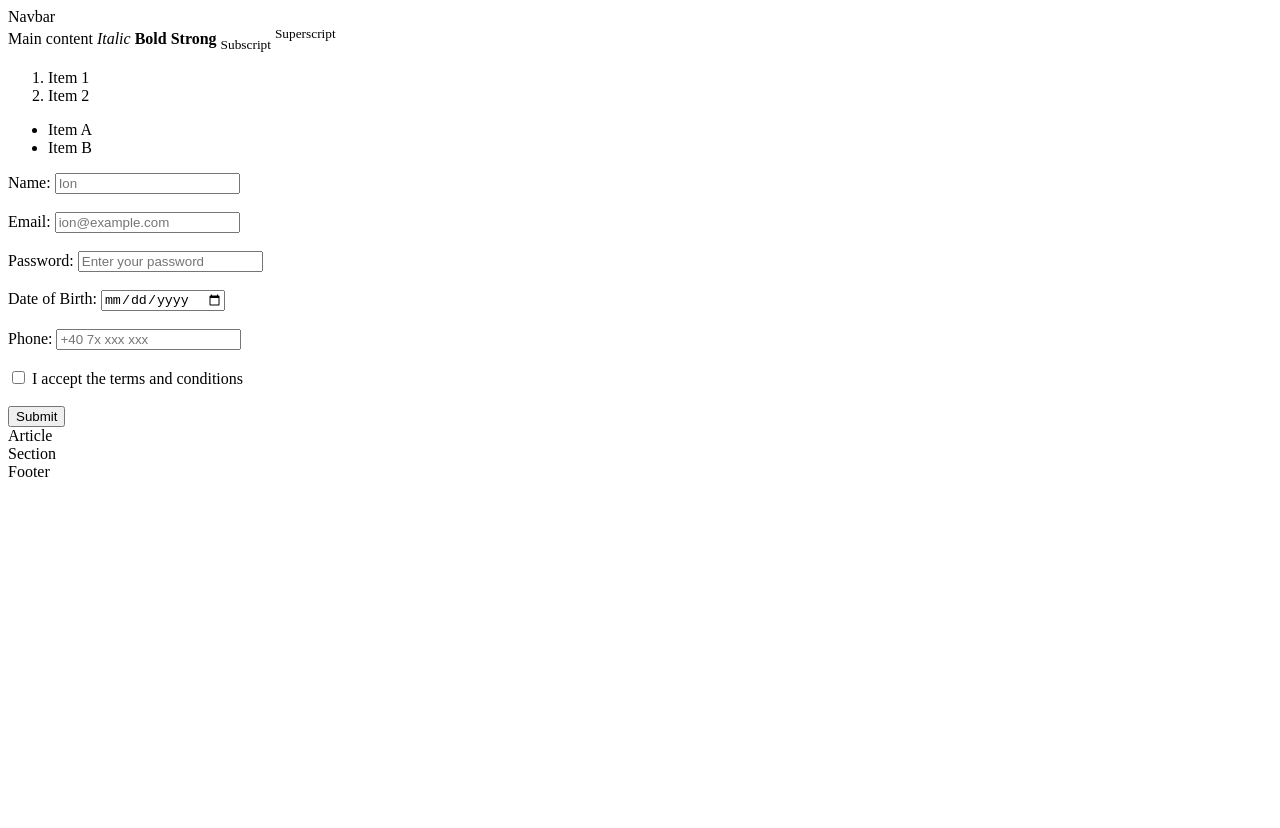
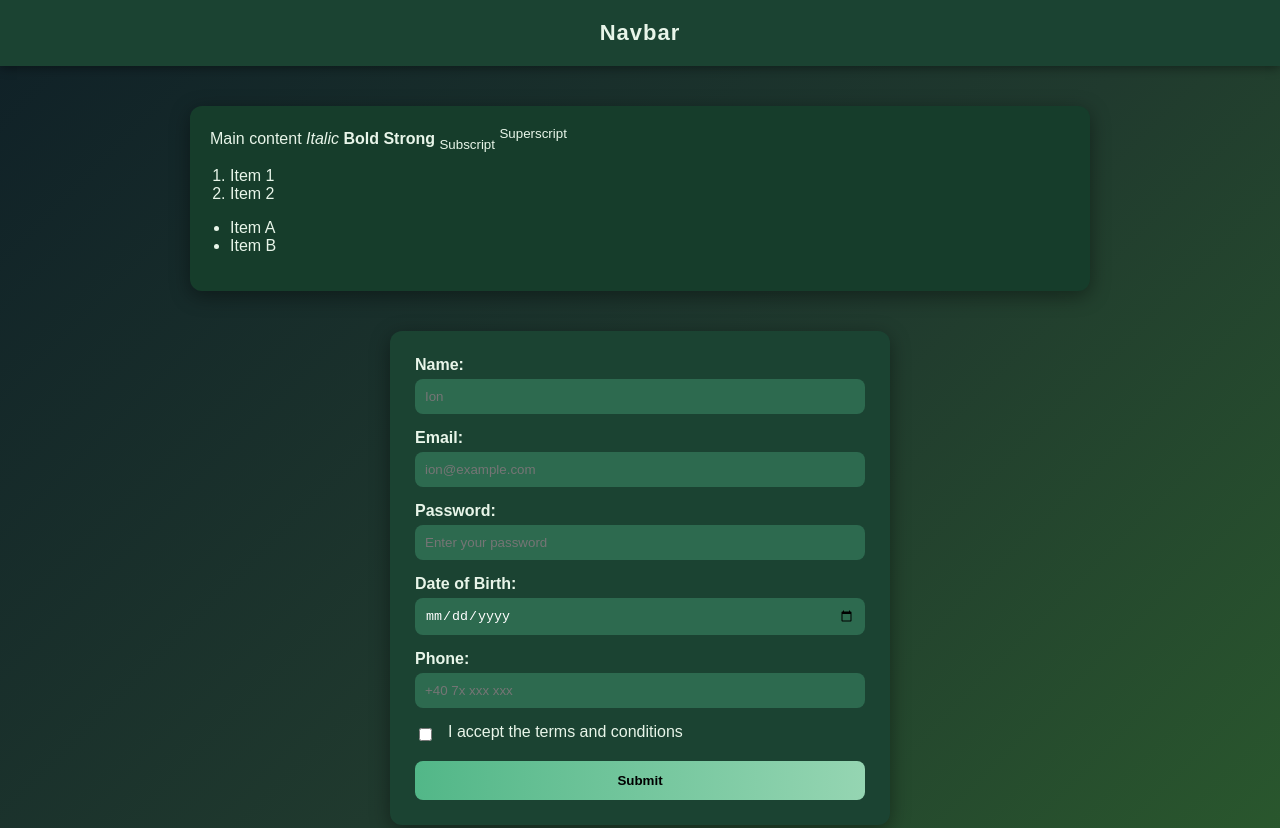
Before and after one commit to alexmakvas/TW26-Macovei-Alexandr, a plain HTML site: page index.html in a window 1280 px wide. Shown: the top 828 px of the page. Before the commit the page ends 800 px from the top, so only its background shows below. Drawn offline with Linux system fonts and the light colour scheme.

Commit message:
CSS added

```diff
--- a/index.html
+++ b/index.html
@@ -4,6 +4,7 @@
     <meta charset="UTF-8">
     <meta name="viewport" content="width=device-width, initial-scale=1.0">
     <title>Document</title>
+    <link rel="stylesheet" href="style.css">
 </head>
 <body>
     <nav>
@@ -37,23 +38,35 @@
     -submit
 -->
     <form>
+        <div class="form-group">
         <label for="name">Name:</label>
-        <input type="text" id="name" name="name" placeholder="Ion"><br><br>
+        <input type="text" id="name" name="name" placeholder="Ion" required>
+        </div>
 
+        <div class="form-group">
         <label for="email">Email:</label>
-        <input type="email" id="email" name="email" placeholder="ion@example.com"><br><br>
+        <input type="email" id="email" name="email" placeholder="ion@example.com" required>
+        </div>
 
+        <div class="form-group">
         <label for="password">Password:</label>
-        <input type="password" id="password" name="password" placeholder="Enter your password"><br><br>
+        <input type="password" id="password" name="password" placeholder="Enter your password" required >
+        </div>
 
+        <div class="form-group">
         <label for="dob">Date of Birth:</label>
-        <input type="date" id="dob" name="dob"><br><br>
+        <input type="date" id="dob" name="dob" required>
+        </div>
 
+        <div class="form-group">
         <label for="phone">Phone:</label>
-        <input type="tel" id="phone" name="phone" placeholder="+40 7x xxx xxx"><br><br>
+        <input type="tel" id="phone" name="phone" placeholder="+40 7x xxx xxx" required>
+        </div>
 
-        <input type="checkbox" id="terms" name="terms" required>
-        <label for="terms">I accept the terms and conditions</label><br><br>
+        <div class="checkbox-group">
+            <input type="checkbox" id="terms" name="terms" required>
+            <label for="terms">I accept the terms and conditions</label>
+        </div>
 
         <input type="submit" value="Submit">
     </form>
--- /dev/null
+++ b/style.css
@@ -0,0 +1,118 @@
+* {
+    box-sizing: border-box;
+}
+body {
+    margin: 0;
+    font-family: Arial, sans-serif;
+    background: linear-gradient(135deg, #0f2027, #203a2e, #2c5f2d);
+    color: #e8f5e9;
+}
+
+nav {
+    background-color: #1b4332;
+    padding: 20px;
+    text-align: center;
+    font-size: 22px;
+    font-weight: bold;
+    letter-spacing: 1px;
+    box-shadow: 0 2px 10px rgba(0,0,0,0.4);
+}
+
+main {
+    max-width: 900px;
+    margin: 40px auto;
+    padding: 20px;
+    background-color: #163d2b;
+    border-radius: 12px;
+    box-shadow: 0 5px 20px rgba(0,0,0,0.4);
+}
+
+ol, ul {
+    margin-top: 15px;
+    padding-left: 20px;
+}
+
+form {
+    max-width: 500px;
+    margin: 40px auto;
+    padding: 25px;
+    background-color: #1b4332;
+    border-radius: 12px;
+    box-shadow: 0 5px 20px rgba(0,0,0,0.4);
+}
+
+label {
+    display: block;
+    margin-bottom: 5px;
+    font-weight: bold;
+}
+
+input[type="text"],
+input[type="email"],
+input[type="password"],
+input[type="date"],
+input[type="tel"] {
+    width: 100%;
+    padding: 10px;
+    margin-bottom: 15px;
+    border: none;
+    border-radius: 8px;
+    background-color: #2d6a4f;
+    color: white;
+    outline: none;
+    transition: 0.3s;
+}
+
+input:focus {
+    background-color: #40916c;
+    box-shadow: 0 0 5px #a3f7bf;
+}
+
+input[type="checkbox"] {
+    margin-right: 8px;
+    accent-color: #52b788;
+}
+
+input[type="submit"] {
+    width: 100%;
+    padding: 12px;
+    background: linear-gradient(90deg, #52b788, #95d5b2);
+    border: none;
+    border-radius: 8px;
+    font-weight: bold;
+    cursor: pointer;
+    transition: 0.3s;
+}
+
+input[type="submit"]:hover {
+    background: linear-gradient(90deg, #40916c, #74c69d);
+    transform: translateY(-2px);
+}
+
+article, section {
+    max-width: 900px;
+    margin: 20px auto;
+    padding: 20px;
+    background-color: #1b4332;
+    border-radius: 12px;
+}
+
+footer {
+    text-align: center;
+    padding: 20px;
+    margin-top: 40px;
+    background-color: #081c15;
+    font-size: 14px;
+}
+
+.checkbox-group {
+    display: flex;
+    align-items: center;
+    margin-bottom: 15px;
+}
+
+.checkbox-group label {
+    display: inline;
+    margin-left: 8px;
+    font-weight: normal;
+}
```
